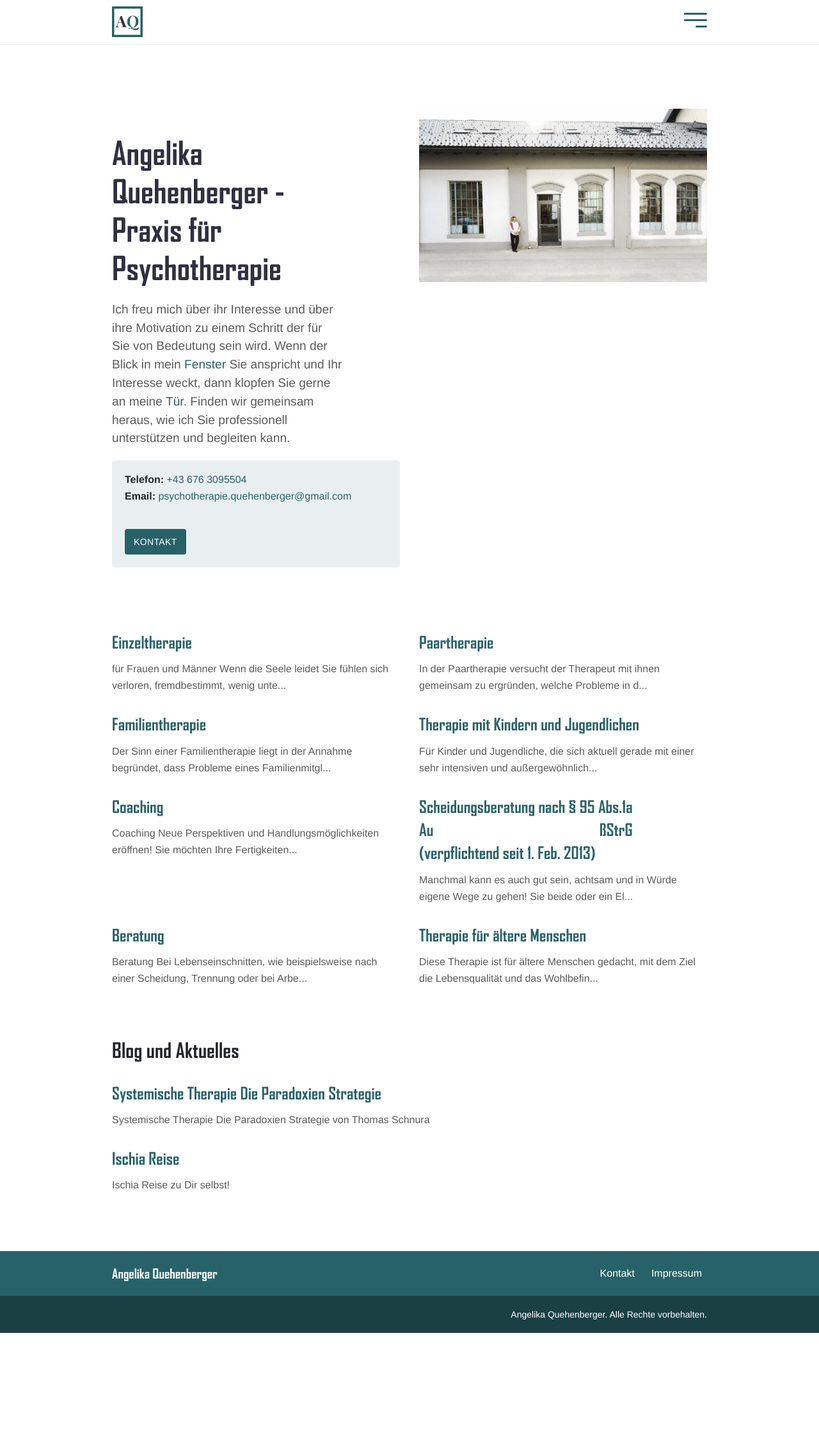
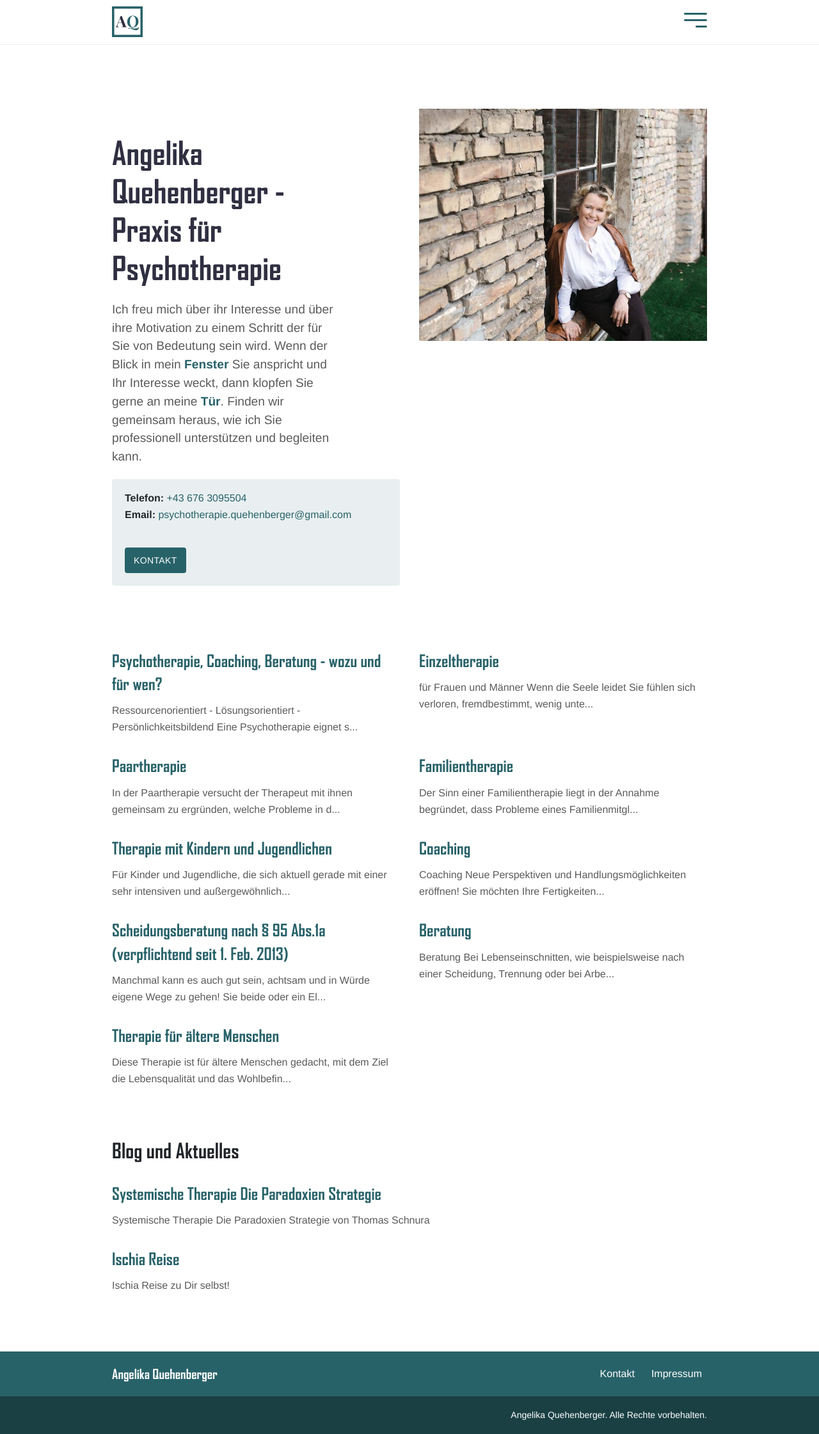
Before and after one commit to dvschnitz/angelika-quehenberger, a Jekyll site: the page built from index.md, in a window 1280 px wide. Shown: the whole page at 64% size. Built offline with Jekyll 4.4.1, drawn with Linux system fonts in a browser that asks for light colours; before the commit the page ends 2084 px from its top, so only the background shows below that.

Commit message:
Improved content

```diff
--- a/_sass/pages/_page-home.scss
+++ b/_sass/pages/_page-home.scss
@@ -1,2 +1,5 @@
 .page-home {
+  .intro-image {
+    margin-bottom: 10px;
+  }
 }
--- a/_services/Scheidungsberatung.md
+++ b/_services/Scheidungsberatung.md
@@ -1,5 +1,5 @@
 ---
-title: "Scheidungs­beratung nach § 95 Abs.1a AußStrG  (verpflichtend seit 1. Feb. 2013)"
+title: "Scheidungs­beratung nach § 95 Abs.1a (verpflichtend seit 1. Feb. 2013)"
 date: 2021-11-18T12:33:46+10:00
 featured: true
 weight: 6
--- a/index.md
+++ b/index.md
@@ -2,15 +2,14 @@
 title: Angelika Quehenberger
 layout: home
 description: Angelika Quehenberger Praxis für Psychotherapie
-intro_image: "images/photos/H060254.jpg"
 intro_image_absolute: false
 intro_image_hide_on_mobile: false
 show_call_box: true
-intro_image: "images/photos/H060014neu.jpg"
+intro_image: "images/photos/H060254.jpg"
 ---
 
 # Angelika Quehenberger - Praxis für Psychotherapie
 
 Ich freu mich über ihr Interesse und über ihre Motivation zu einem Schritt der für Sie von Bedeutung sein wird.
-Wenn der Blick in mein [Fenster](fenster/) Sie anspricht und Ihr Interesse weckt, dann klopfen Sie gerne an meine [Tür](contact/).
+Wenn der Blick in mein **[Fenster](services/fenster/)** Sie anspricht und Ihr Interesse weckt, dann klopfen Sie gerne an meine **[Tür](contact/)**.
 Finden wir gemeinsam heraus, wie ich Sie professionell unterstützen und begleiten kann.
```
Also changed, not shown: _services/KindernJugendTherapie.md (+1 -1 lines), _services/fenster.md (renamed from fenster.md, +2 -1 lines), images/photos/H060012neu.jpg (deleted), images/photos/H060014neu.jpg (deleted), images/photos/H060140neu.jpg, images/photos/H060254.jpg, images/photos/H060402.jpg (deleted), images/photos/H060425.jpg (added), images/photos/H060613.jpg, images/photos/H060616neu.jpg, images/photos/H062671.jpg.
